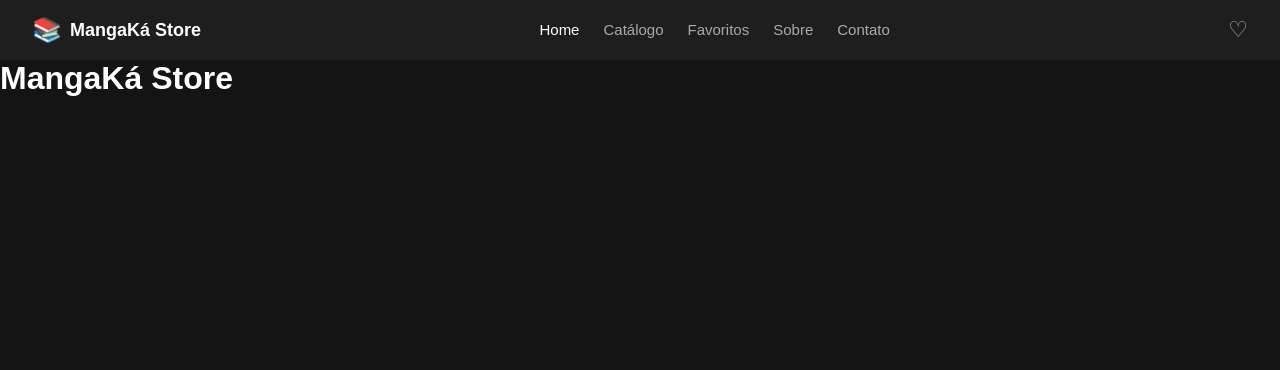
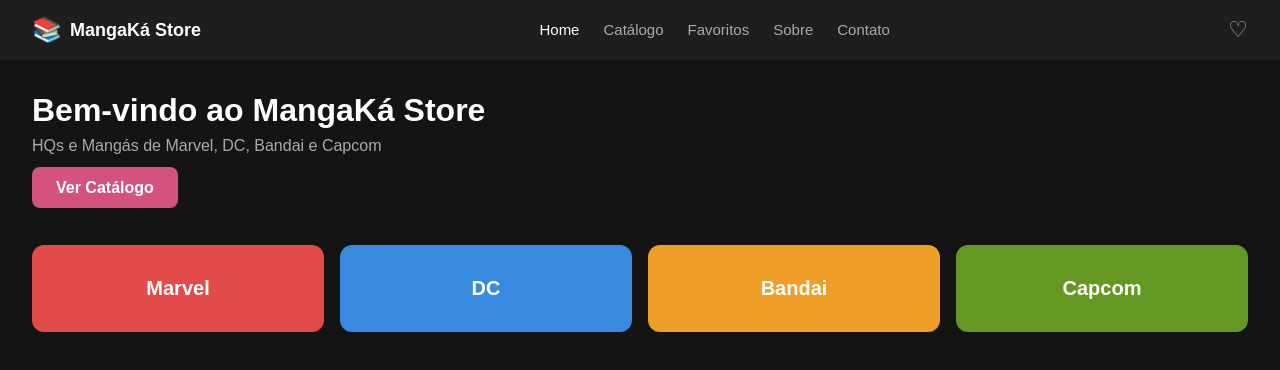
Before and after one commit to victor-castro1/Mangaka, a Next.js app: page / in a window 1280 px wide. Shown: the top 370 px of the page. Built offline with nearby package versions, Linux system fonts and the light colour scheme.

Commit message:
Cria página Home

```diff
--- a/app/page.js
+++ b/app/page.js
@@ -1,7 +1,21 @@
+import Link from "next/link"
+import styles from "./page.module.css"
+
 export default function Home() {
   return (
-    <main>
-      <h1>MangaKá Store</h1>
+    <main className={styles.main}>
+      <div className={styles.hero}>
+        <h1 className={styles.title}>Bem-vindo ao MangaKá Store</h1>
+        <p className={styles.subtitle}>HQs e Mangás de Marvel, DC, Bandai e Capcom</p>
+        <Link href="/catalogo" className={styles.button}>Ver Catálogo</Link>
+      </div>
+
+      <div className={styles.editoras}>
+        <div className={`${styles.card} ${styles.marvel}`}>Marvel</div>
+        <div className={`${styles.card} ${styles.dc}`}>DC</div>
+        <div className={`${styles.card} ${styles.bandai}`}>Bandai</div>
+        <div className={`${styles.card} ${styles.capcom}`}>Capcom</div>
+      </div>
     </main>
   )
 }
--- a/app/page.module.css
+++ b/app/page.module.css
@@ -1,142 +1,54 @@
-.page {
-  --background: #fafafa;
-  --foreground: #fff;
-
-  --text-primary: #000;
-  --text-secondary: #666;
-
-  --button-primary-hover: #383838;
-  --button-secondary-hover: #f2f2f2;
-  --button-secondary-border: #ebebeb;
-
-  display: flex;
-  flex: 1;
-  flex-direction: column;
-  align-items: center;
-  justify-content: center;
-  font-family: var(--font-geist-sans);
-  background-color: var(--background);
+.main {
+  padding: 32px;
 }
 
-.main {
-  display: flex;
-  flex: 1;
-  width: 100%;
-  max-width: 800px;
-  flex-direction: column;
-  align-items: flex-start;
-  justify-content: space-between;
-  background-color: var(--foreground);
-  padding: 120px 60px;
+.hero {
+  margin-bottom: 48px;
 }
 
-.intro {
-  display: flex;
-  flex-direction: column;
-  align-items: flex-start;
-  text-align: left;
-  gap: 24px;
+.title {
+  font-size: 32px;
+  font-weight: bold;
+  margin-bottom: 8px;
 }
 
-.intro h1 {
-  max-width: 320px;
-  font-size: 40px;
-  font-weight: 600;
-  line-height: 48px;
-  letter-spacing: -2.4px;
-  text-wrap: balance;
-  color: var(--text-primary);
+.subtitle {
+  font-size: 16px;
+  color: #aaaaaa;
+  margin-bottom: 24px;
 }
 
-.intro p {
-  max-width: 440px;
-  font-size: 18px;
-  line-height: 32px;
-  text-wrap: balance;
-  color: var(--text-secondary);
+.button {
+  background-color: var(--color-favorite);
+  color: #ffffff;
+  padding: 12px 24px;
+  border-radius: 8px;
+  text-decoration: none;
+  font-weight: bold;
 }
 
-.intro a {
-  font-weight: 500;
-  color: var(--text-primary);
+.editoras {
+  display: grid;
+  grid-template-columns: repeat(4, 1fr);
+  gap: 16px;
 }
 
-.ctas {
-  display: flex;
-  flex-direction: row;
-  width: 100%;
-  max-width: 440px;
-  gap: 16px;
-  font-size: 14px;
+.card {
+  padding: 32px;
+  border-radius: 12px;
+  font-size: 20px;
+  font-weight: bold;
+  color: #ffffff;
+  text-align: center;
 }
 
-.ctas a {
-  display: flex;
-  justify-content: center;
-  align-items: center;
-  height: 40px;
-  padding: 0 16px;
-  border-radius: 128px;
-  border: 1px solid transparent;
-  transition: 0.2s;
-  cursor: pointer;
-  width: fit-content;
-  font-weight: 500;
-}
+.marvel { background-color: var(--color-marvel); }
+.dc { background-color: var(--color-dc); }
+.bandai { background-color: var(--color-bandai); }
+.capcom { background-color: var(--color-capcom); }
 
-a.primary {
-  background: var(--text-primary);
-  color: var(--background);
-  gap: 8px;
-}
-
-a.secondary {
-  border-color: var(--button-secondary-border);
-}
-
-/* Enable hover only on non-touch devices */
-@media (hover: hover) and (pointer: fine) {
-  a.primary:hover {
-    background: var(--button-primary-hover);
-    border-color: transparent;
-  }
-
-  a.secondary:hover {
-    background: var(--button-secondary-hover);
-    border-color: transparent;
+@media (max-width: 768px) {
+  .editoras {
+    grid-template-columns: repeat(2, 1fr);
   }
 }
-
-@media (max-width: 600px) {
-  .main {
-    padding: 48px 24px;
-  }
-
-  .intro {
-    gap: 16px;
-  }
-
-  .intro h1 {
-    font-size: 32px;
-    line-height: 40px;
-    letter-spacing: -1.92px;
-  }
-}
-
-@media (prefers-color-scheme: dark) {
-  .logo {
-    filter: invert();
-  }
-
-  .page {
-    --background: #000;
-    --foreground: #000;
-
-    --text-primary: #ededed;
-    --text-secondary: #999;
-
-    --button-primary-hover: #ccc;
-    --button-secondary-hover: #1a1a1a;
-    --button-secondary-border: #1a1a1a;
-  }
-}
```
